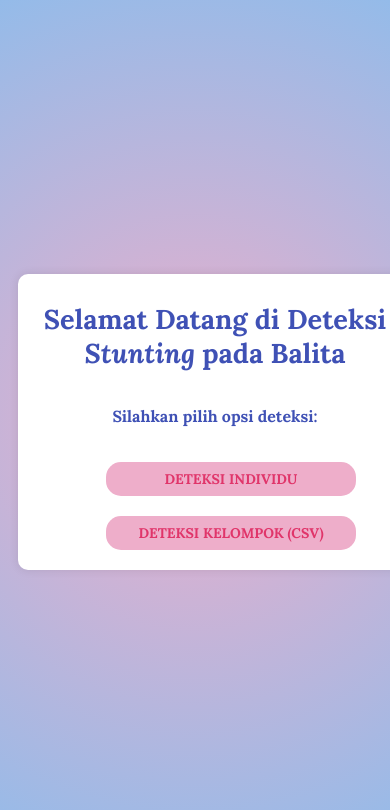
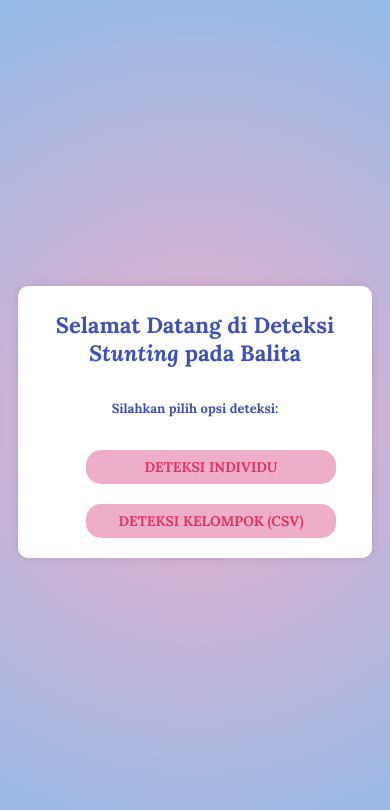
Before and after one commit to alfaqihunnafis/KKN_StuntingDetection_MPASI, a Flask app: page / in a window 390 px wide. Shown: the top 810 px of the page. Run offline with Flask 3, Linux system fonts and the light colour scheme; parts of the project's set-up code (start-up, migrations or seed data) failed here and were passed over.

Commit message:
change design responsive and add favicon

```diff
--- a/static/css/style.css
+++ b/static/css/style.css
@@ -119,10 +119,12 @@ a {
 }
 
 /* Responsive Styles */
-@media (max-width: 768px) {
+@media only screen and (max-width: 768px) {
     .container {
         margin: 10px;
         padding: 15px;
+        max-width: fit-content;
+        font-size: 15px;
     }
 
     .unit {
@@ -131,7 +133,6 @@ a {
 
     .content {
         padding: 20px;
-        max-width: 500px;
     }
 
     h1 {
@@ -149,7 +150,7 @@ a {
     }
 
     input[type="number"], button, .button {
-        width: 100%;
+        width: 93%;
         max-width: none;
     }
 
@@ -171,7 +172,7 @@ a {
     }
 }
 
-@media (max-width: 480px) {
+@media only screen and (max-width: 480px) {
     .unit {
         display: none;
     }
@@ -182,11 +183,12 @@ a {
 
     .container {
         padding: 10px;
+        max-width: fit-content;
+        font-size: small;
     }
 
     .content {
         padding: 10px;
-        max-width: 400px;
     }
 
     .option-buttons .button {
--- a/templates/index.html
+++ b/templates/index.html
@@ -4,6 +4,10 @@
         <meta charset="UTF-8">
         <meta name="viewport" content="width=device-width, initial-scale=1.0">
         <title>StuntingAlert!</title>
+        <!-- Favicon -->
+        <link rel="icon" type="image/x-icon" href="{{ url_for('static', filename='favicon.ico') }}">
+
+        <!-- Stylesheet -->
         <link rel="stylesheet" href="{{ url_for('static', filename='css/style.css') }}">
     </head>
 <body>
```
Also changed, not shown: static/favicon.ico (added). Lines whose indentation alone changed are shown as unchanged.
